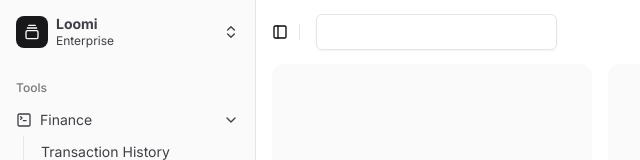
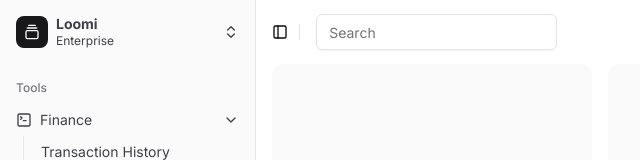
Before and after one commit to Carlthegreatt/Loomi, a Next.js app: page /dashboard in a window 1280 px wide. Shown: the top 160 px of the page, without its empty margins (0-640 px from the left). Built offline with nearby package versions, Linux system fonts and the light colour scheme.

Commit message:
Auto-commit page.tsx: 2025-08-23 19:45:07

```diff
--- a/src/app/dashboard/page.tsx
+++ b/src/app/dashboard/page.tsx
@@ -24,7 +24,7 @@ export default function Page() {
           <div className="flex items-center gap-2 px-4">
             <SidebarTrigger className="-ml-1" />
             <Separator orientation="vertical" className="mr-2 h-4" />
-            <Input></Input>
+            <Input placeholder="Search"></Input>
           </div>
         </header>
         <div className="flex flex-1 flex-col gap-4 p-4 pt-0">
```
